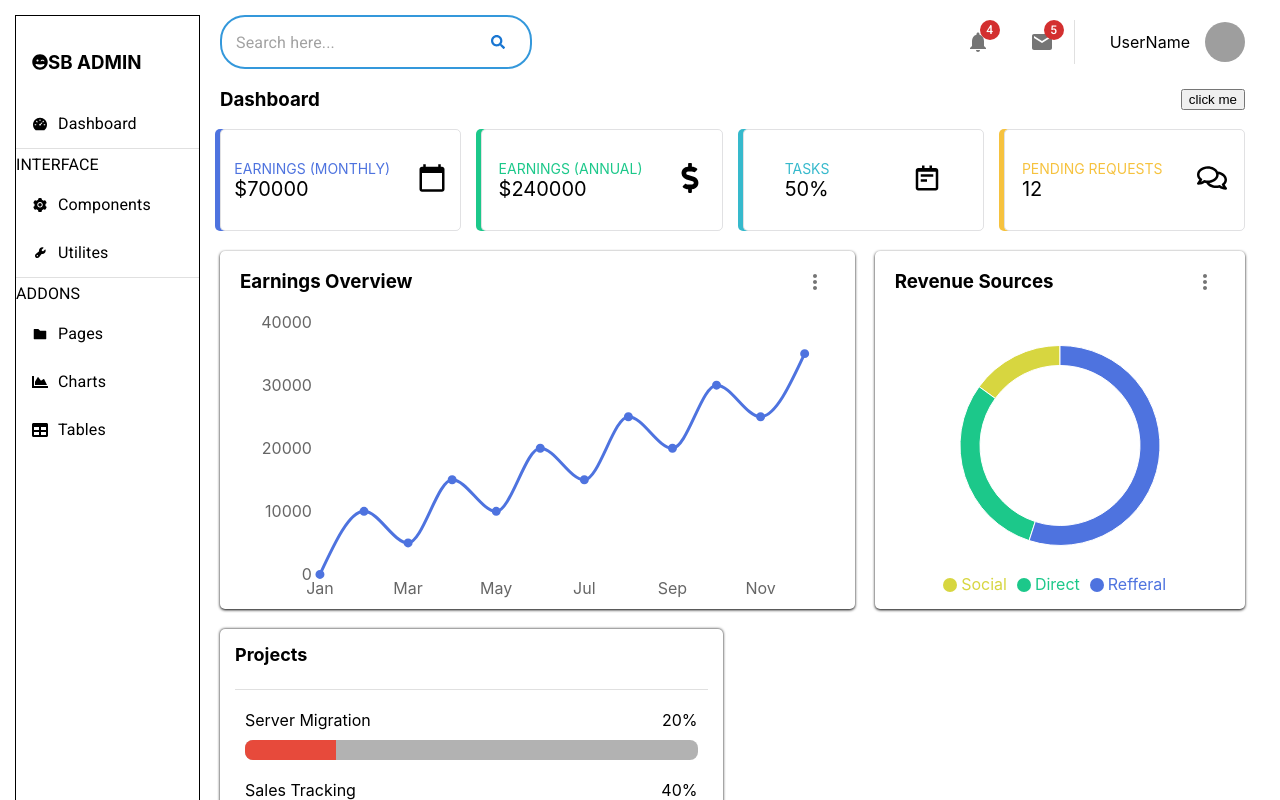
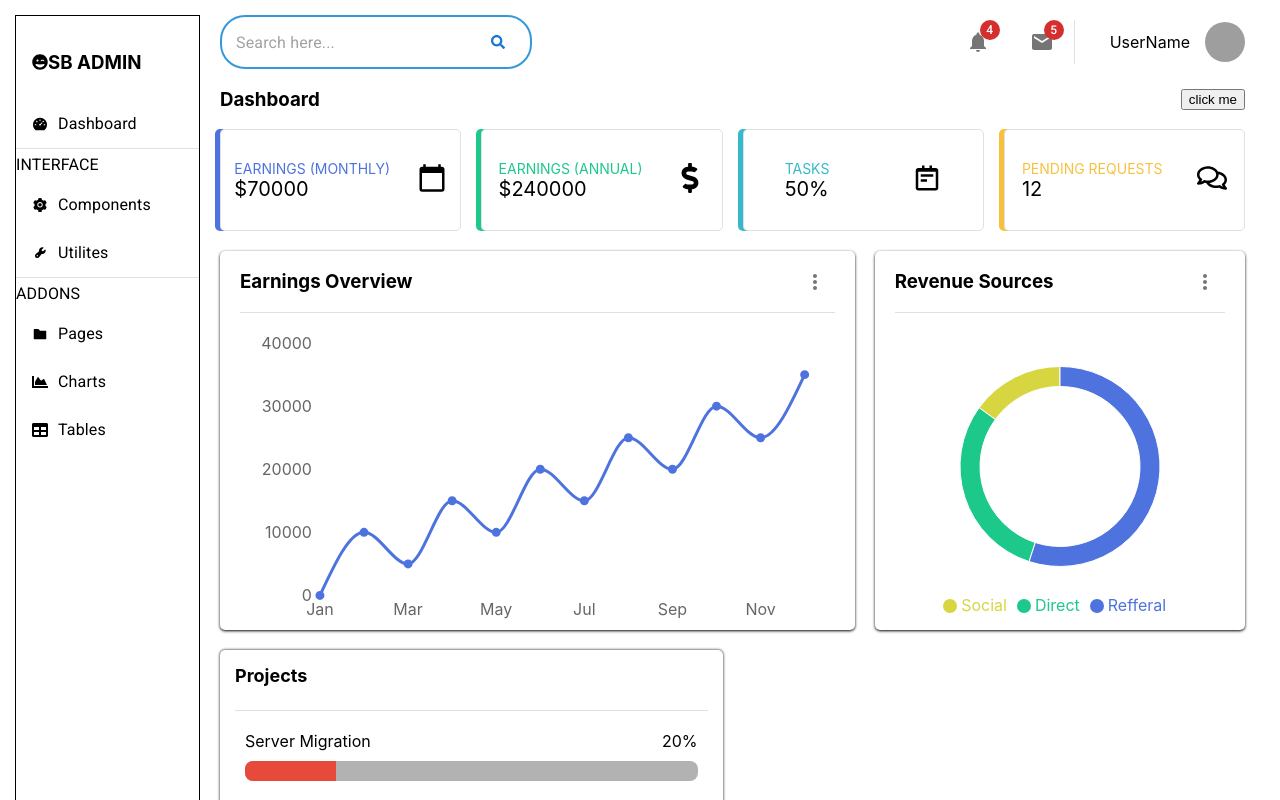
Before and after one commit to Arun3sh/admin-dashboard, a React (Create React App) app: page / in a window 1280 px wide. Shown: the top 800 px of the page. Built offline with nearby package versions, Linux system fonts and the light colour scheme; grey boxes are pictures that could not be loaded.

Commit message:
Divider added

```diff
--- a/src/components/PictorialData.js
+++ b/src/components/PictorialData.js
@@ -12,6 +12,7 @@ import {
 } from 'recharts';
 import IconButton from '@mui/material/IconButton';
 import { MoreVert } from '@mui/icons-material';
+import { Divider } from '@mui/material';
 
 export function PictorialData() {
 	const earningData = [
@@ -92,6 +93,7 @@ export function PictorialData() {
 						<MoreVert />
 					</IconButton>
 				</div>
+				<Divider className="pic-divider" variant="fullWidth" />
 				<ResponsiveContainer width="100%" aspect={2}>
 					<LineChart
 						data={earningData}
@@ -125,6 +127,7 @@ export function PictorialData() {
 						<MoreVert />
 					</IconButton>
 				</div>
+				<Divider className="pic-divider" variant="fullWidth" />
 				<ResponsiveContainer width="100%" aspect={1.15}>
 					<PieChart>
 						<Pie
```
